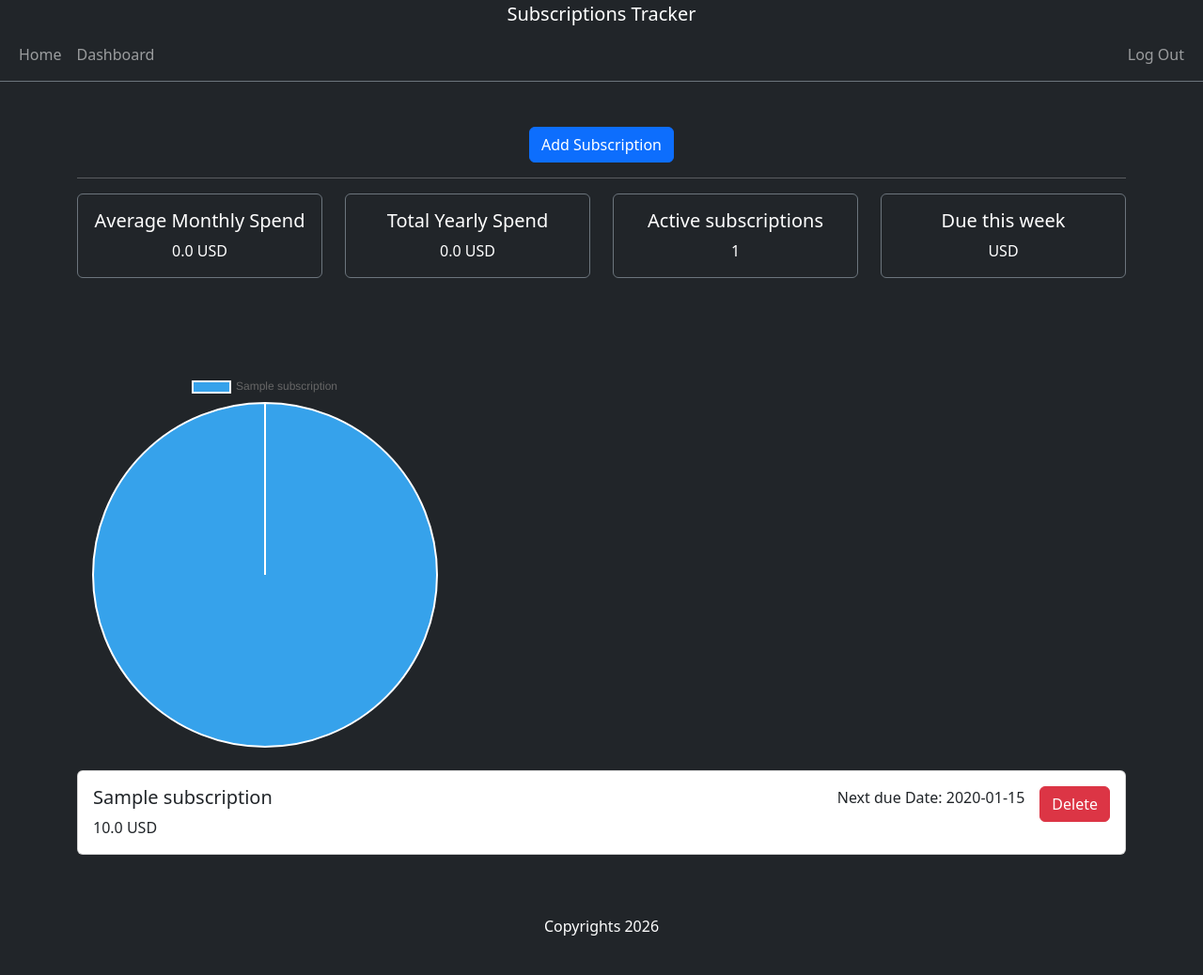
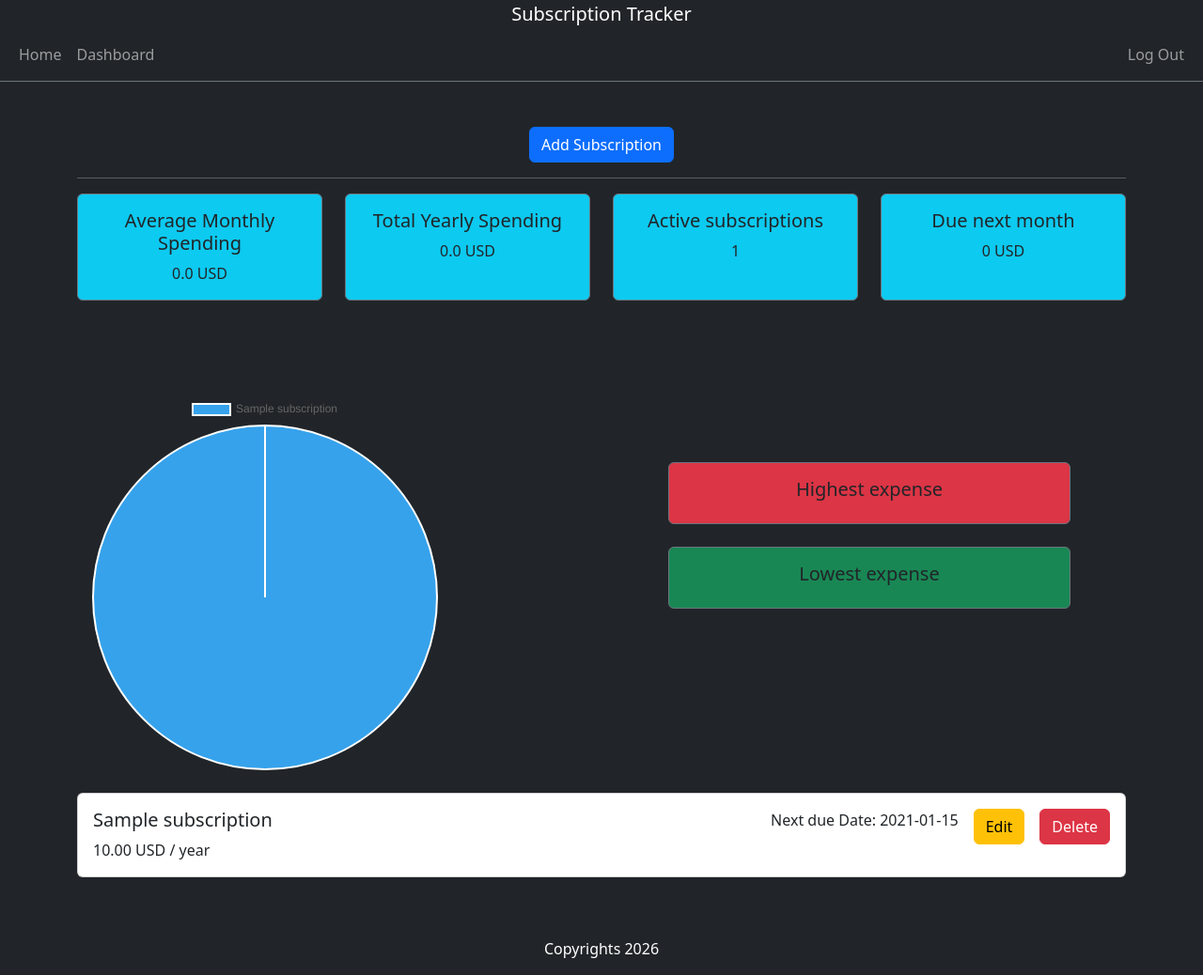
Before and after one commit to kmarinovzs/sub_tracker, a Flask app: page /dashboard in a window 1280 px wide. Shown: the whole page at 94% size. Before the commit the page ends 996 px from the top, so only its background shows below. Run offline with Flask 3, Linux system fonts and the light colour scheme; the visitor is signed in with stand-in values (Sample User, id 1); tables that the repository leaves empty hold one stand-in row (values such as "Sample post").

Commit message:
Finished

```diff
--- a/app/routes.py
+++ b/app/routes.py
@@ -7,6 +7,18 @@
 from sqlalchemy import func
 
 app_bp = Blueprint('main', __name__, template_folder="templates")
+
+
+def check_date(next_due_date):
+    today = datetime.now()
+
+    if today.month == 12:
+        month = 1
+    else:
+        month = today.month + 1
+
+    return next_due_date.month == month
+
 
 def login_required(f):
     @wraps(f)
@@ -53,7 +65,6 @@
 
 @app_bp.route("/login", methods = ["GET", "POST"])
 def login():
-
     if request.method == "POST":
         username = request.form.get("username")
         password = request.form.get("password")
@@ -71,7 +82,7 @@
         else:
             flash("Username or password are not correct")
             return redirect(url_for("main.login"))
-    print(session)
+
     return render_template("login.html")
 
 
@@ -110,7 +121,8 @@
             print(f"ERROR: {e}")
             return redirect(url_for("main.add"))
 
-    return render_template("add.html")
+    flash("Fill all the fields correctly and try again")
+    return redirect(url_for("main.dashboard"))
 
 
 @app_bp.route("/delete/<int:subscription_id>", methods=["POST"])
@@ -129,9 +141,35 @@
         return redirect(url_for("main.dashboard"))
 
 
+@app_bp.route("/edit/<int:subscription_id>", methods=["POST"])
+@login_required
+def edit(subscription_id):
+    sub = Subscription.query.get_or_404(subscription_id)
+
+    name = request.form.get("subscription")
+    amount = request.form.get("amount")
+    billing = request.form.get("billing")
+
+    if not name or not amount or not billing:
+        flash("Enter all data correctly")
+        return redirect(url_for("main.dashboard"))
+
+    sub.name = name
+    sub.amount = amount
+    sub.billing_cycle = billing
+    try:
+        db.session.commit()
+        return redirect(url_for("main.dashboard"))
+    except Exception as e:
+        print(f"ERROR: {e}")
+        flash("Edit was not possible, try again later")
+        return redirect(url_for("main.dashboard"))
+
+
 @app_bp.route("/dashboard")
 @login_required
 def dashboard():
+    update_dates()
 
     subscriptions = Subscription.query.filter_by(user_id=session["user_id"]).all()
     active_subs = Subscription.query.filter_by(user_id=session["user_id"]).count()
@@ -139,8 +177,43 @@
     sum_yearly = sum(sub.amount for sub in subscriptions if sub.billing_cycle == "yearly")
     sum_monthly += sum_yearly / 12
     total_yearly = 12 * sum_monthly
+    due_next_month = 0
 
-    return render_template("dashboard.html", subscriptions=subscriptions, active_subscriptions=active_subs, average_monthly=sum_monthly, total_yearly=total_yearly)
+    for sub in subscriptions:
+        if check_date(sub.next_due_date):
+            due_next_month += sub.amount
+
+    cheapest_sub_m = Subscription.query.filter_by(user_id=session["user_id"]).filter_by(billing_cycle="monthly").order_by(Subscription.amount.asc()).first()
+    cheapest_sub_y = Subscription.query.filter_by(user_id=session["user_id"]).filter_by(billing_cycle="yearly").order_by(Subscription.amount.asc()).first()
+
+    if cheapest_sub_m and cheapest_sub_y:
+        if cheapest_sub_m.amount < cheapest_sub_y.amount / 12:
+            lowest_expense = cheapest_sub_m.name
+        else:
+            lowest_expense = cheapest_sub_y.name
+    elif cheapest_sub_m and not cheapest_sub_y:
+        lowest_expense = cheapest_sub_m.name
+    elif cheapest_sub_y and not cheapest_sub_m:
+        lowest_expense = cheapest_sub_y.name
+    else:
+        lowest_expense = ""
+
+    highest_sub_m = Subscription.query.filter_by(user_id=session["user_id"]).filter_by(billing_cycle="monthly").order_by(Subscription.amount.desc()).first()
+    highest_sub_y = Subscription.query.filter_by(user_id=session["user_id"]).filter_by(billing_cycle="yearly").order_by(Subscription.amount.desc()).first()
+
+    if highest_sub_m and highest_sub_y:
+        if highest_sub_m.amount > highest_sub_y.amount / 12:
+            highest_expense = highest_sub_m.name
+        else:
+            highest_expense = highest_sub_y.name
+    elif highest_sub_m and not highest_sub_y:
+        highest_expense = highest_sub_m.name
+    elif highest_sub_y and not highest_sub_m:
+        highest_expense = highest_sub_y.name
+    else:
+        highest_expense = ""
+
+    return render_template("dashboard.html", subscriptions=subscriptions, active_subscriptions=active_subs, average_monthly=sum_monthly, total_yearly=total_yearly, due_next_month=due_next_month, lowest_expense=lowest_expense, highest_expense=highest_expense)
 
 
 @app_bp.route("/chart-data")
@@ -156,20 +229,60 @@
 
 @app_bp.route("/demo")
 def demo():
-    username = "DemoUser"
-    password = generate_password_hash("DemoPassword")
 
-    user = User(username=username, hash=password)
+    user = User.query.filter_by(username="DemoUser").first()
+
+    if not user:
+        try:
+            user = User(username="DemoUser", hash=generate_password_hash("DemoPassword"))
+            db.session.add(user)
+            db.session.commit()
+        except Exception as e:
+            db.session.rollback()
+            print(f"ERROR: {e}")
+            flash("Demo Version is not working")
+
+    seed_demo()
+
+    session["user_id"] = user.id
+    session["username"] = user.username
+    session["logged_in"] = True
+    return redirect(url_for("main.dashboard"))
+
+
+def seed_demo():
+    user = User.query.filter_by(username="DemoUser").first()
+
+    Subscription.query.filter_by(user_id=user.id).delete()
+
+    next_due_date_m = datetime.now() + relativedelta(months=1)
+    next_due_date_y = datetime.now() + relativedelta(years=1)
+
+    subs = [Subscription(user_id=user.id, name="Netflix", amount=7.99, billing_cycle="monthly", next_due_date=next_due_date_m),
+            Subscription(user_id=user.id, name="Amazon Prime", amount=45.99, billing_cycle="yearly", next_due_date=next_due_date_y),
+            Subscription(user_id=user.id, name="Disney+", amount=12.99, billing_cycle="monthly", next_due_date=next_due_date_m),
+            Subscription(user_id=user.id, name="YouTube Premium", amount=15.99, billing_cycle="monthly", next_due_date=next_due_date_m)]
 
     try:
-        db.session.add(user)
+        db.session.add_all(subs)
         db.session.commit()
-        session["user_id"] = user.id
-        session["username"] = user.username
-        session["logged_in"] = True
-        return redirect(url_for("main.dashboard"))
     except Exception as e:
-        flash("Demo Version is not working")
+        db.session.rollback()
+        print(f"Error: {e}")
+
+
+def update_dates():
+    now = datetime.now()
+    subs = Subscription.query.filter(Subscription.next_due_date < now).all()
+
+    for sub in subs:
+        if sub.billing_cycle == "monthly":
+            sub.next_due_date += relativedelta(months=1)
+        else:
+            sub.next_due_date += relativedelta(years=1)
+
+    try:
+        db.session.commit()
+    except Exception as e:
+        db.session.rollback()
         print(f"ERROR: {e}")
-
-        return redirect(url_for("main.index"))
--- a/app/static/script.js
+++ b/app/static/script.js
@@ -24,3 +24,20 @@
 
     this.textContent = form.classList.contains('d-none') ? 'Add Subscription' : 'Cancel'
 });
+
+document.querySelectorAll('.edit-btn').forEach(button => {
+    button.addEventListener('click', function(e) {
+        e.preventDefault();
+
+        const subId = this.getAttribute('data-id');
+
+        const edit = document.getElementById(`editContainer${subId}`);
+
+        if (edit) {
+            edit.classList.toggle('d-none');
+        } else {
+            console.error(`Could not find element: editContainer${subId}`);
+        }
+
+    });
+});
--- a/app/templates/dashboard.html
+++ b/app/templates/dashboard.html
@@ -7,21 +7,23 @@
 {% block main %}
 <button id="addButton" class="btn btn-primary">Add Subscription</button>
 
-<div id="formContainer" class="d-none">
-    <form action="/add" method="post" class="d-flex gap-2">
+<div id="formContainer" class="d-none w-100">
+    <form action="/add" method="post" class="d-flex gap-2 w-100">
         <input type="text" name="subscription" placeholder="Subscription name" autofocus autocomplete="off"
-            class="form-control w-50">
+            class="form-control flex-grow-1">
 
         <input type="number" name="amount" min="0" step="0.01" placeholder="Price" autocomplete="off"
             class="form-control w-auto">
 
-        <div class="me-3">
-            Billing cycle:
+        <div class="d-flex flex-column justify-content-center">
+            <div class="form-check">
                 <input type="radio" name="billing" class="form-check-input" value="monthly">
                 <label for="Monthly">Monthly</label>
-
+            </div>
+            <div class="form-check">
                 <input type="radio" name="billing" class="form-check-input" value="yearly">
                 <label for="Yearly">Yearly</label>
+            </div>
         </div>
 
         <button type="submit" class="btn btn-primary">Add</button>
@@ -31,23 +33,23 @@
 <hr>
 <div class="row">
     <div class="col-12 col-md-6 col-lg-3">
-        <div class="card bg-dark text-white border-secondary h-100">
+        <div class="card bg-info text-grey border-secondary h-100">
             <div class="card-body">
-                <h5 class="card-title">Average Monthly Spend</h5>
+                <h5 class="card-title">Average Monthly Spending</h5>
                 <p class="card-text">{{average_monthly | round(2)}} USD</p>
             </div>
         </div>
     </div>
     <div class="col-12 col-md-6 col-lg-3">
-        <div class="card bg-dark text-white border-secondary h-100">
+        <div class="card bg-info text-grey border-secondary h-100">
             <div class="card-body">
-                <h5 class="card-title">Total Yearly Spend</h5>
+                <h5 class="card-title">Total Yearly Spending</h5>
                 <p class="card-text">{{total_yearly | round(2)}} USD</p>
             </div>
         </div>
     </div>
     <div class="col-12 col-md-6 col-lg-3">
-        <div class="card bg-dark text-white border-secondary h-100">
+        <div class="card bg-info text-grey border-secondary h-100">
             <div class="card-body">
                 <h5 class="card-title">Active subscriptions</h5>
                 <p class="card-text">{{ active_subscriptions }}</p>
@@ -55,17 +57,38 @@
         </div>
     </div>
     <div class="col-12 col-md-6 col-lg-3">
-        <div class="card bg-dark text-white border-secondary h-100">
+        <div class="card bg-info text-grey border-secondary h-100">
             <div class="card-body">
-                <h5 class="card-title">Due this week</h5>
-                <p class="card-text">{{ due_this_week }} USD</p>
+                <h5 class="card-title">Due next month</h5>
+                <p class="card-text">{{ due_next_month | round(2) }} USD</p>
             </div>
         </div>
     </div>
 </div>
-
+<div class="row">
+    <div class="col">
         <div style="width: 400px; height: 400px; margin-top: 100px  ;" id="chart">
             <canvas id="myChart"></canvas>
+        </div>
+    </div>
+    <div class="col d-flex flex-column justify-content-center gap-4">
+        <div class="row">
+            <div class="card bg-danger text-grey border-secondary w-75 mx-auto">
+                <div class="card-body">
+                    <h5 class="card-title">Highest expense</h5>
+                    <p class="card-text">{{ highest_expense }}</p>
+                </div>
+            </div>
+        </div>
+        <div class="row">
+            <div class="card bg-success text-grey border-secondary w-75 mx-auto">
+                <div class="card-body">
+                    <h5 class="card-title">Lowest expense</h5>
+                    <p class="card-text">{{ lowest_expense }}</p>
+                </div>
+            </div>
+        </div>
+    </div>
 </div>
 
 <div id="subscriptions" class="d-flex flex-column gap-3 mt-4">
@@ -73,18 +96,45 @@
     <div class="card">
         <div class="card-body d-flex justify-content-between">
             <div>
-                <h5 class="card-title">{{ subscription.name }}</h5>
-                <p class="card-text" style="text-align: left">{{ subscription.amount }} USD {{ subscription.billing }}
+                <h5 class="card-title" style="text-align: left">{{ subscription.name }}</h5>
+                <p class="card-text" style="text-align: left">{{ "{:,.2f}".format(subscription.amount) }} USD / {{
+                    "month" if subscription.billing_cycle == "monthly" else "year"}}
                 </p>
             </div>
             <div class="ms-auto text-end me-3">
                 <p class="card-text">Next due Date: {{ subscription.next_due_date.strftime("%Y-%m-%d") }}</p>
             </div>
-            <form action="/delete/{{subscription.id}}" method="post">
-                <button type="submit" class="btn btn-danger"">Delete</button>
+
+            <form>
+                <button class="btn btn-warning edit-btn me-3" data-id="{{subscription.id}}">Edit</button>
             </form>
 
+            <form action="/delete/{{subscription.id}}" method="post">
+                <button type="submit" class="btn btn-danger">Delete</button>
+            </form>
         </div>
+    </div>
+    <div id="editContainer{{subscription.id}}" class="d-none w-100">
+        <form action="/edit/{{subscription.id}}" method="post" class="d-flex gap-2 w-100">
+            <input type="text" name="subscription" placeholder="Subscription name" autofocus autocomplete="off"
+                class="form-control flex-grow-1">
+
+            <input type="number" name="amount" min="0" step="0.01" placeholder="Price" autocomplete="off"
+                class="form-control w-auto">
+
+            <div class="d-flex flex-column justify-content-center">
+                <div class="form-check">
+                    <input type="radio" name="billing" class="form-check-input" value="monthly">
+                    <label for="Monthly">Monthly</label>
+                </div>
+                <div class="form-check">
+                    <input type="radio" name="billing" class="form-check-input" value="yearly">
+                    <label for="Yearly">Yearly</label>
+                </div>
+            </div>
+
+            <button type="submit" class="btn btn-primary">Submit</button>
+        </form>
     </div>
     {% endfor %}
 </div>
--- a/app/templates/index.html
+++ b/app/templates/index.html
@@ -7,7 +7,7 @@
 {% block main %}
     <h5>Welcome to the Homepage!</h5>
     {% if not session.get("logged_in") %}
-    <p style="margin-top: 150px;"> Log in or <a href="/demo" class="btn btn-primary" >TRY DEMO</a></p>
+    <p style="margin-top: 75px;"> Log In or <a href="/demo" class="btn btn-primary" >TRY DEMO</a></p>
     {% endif %}
-
+    <img src="{{url_for('static', filename='images/logo1.jpg')}}" alt="Logo" style="margin-top: 50px">
 {% endblock %}
--- a/app/templates/layout.html
+++ b/app/templates/layout.html
@@ -15,7 +15,7 @@
   </head>
 
   <body class="d-flex flex-column min-vh-100 bg-dark text-white">
-    <header style="text-align: center; font-size: 20px">Subscriptions Tracker</header>
+    <header style="text-align: center; font-size: 20px">Subscription Tracker</header>
     <nav class="navbar navbar-expand-lg bg-dark navbar-dark border-bottom border-secondary">
       <div class="container-fluid">
         <button class="navbar-toggler" type="button" data-bs-toggle="collapse" data-bs-target="#navbarNav"
--- a/requirements.txt
+++ b/requirements.txt
@@ -9,6 +9,8 @@
 Jinja2==3.1.6
 MarkupSafe==3.0.3
 msgspec==0.20.0
+python-dateutil==2.9.0.post0
+six==1.17.0
 SQLAlchemy==2.0.48
 typing_extensions==4.15.0
 Werkzeug==3.1.6
```
Also changed, not shown: app/static/images/logo1.jpg (added), app/static/images/logo2.jpg (added), 3 other files. Lines whose indentation alone changed are shown as unchanged.
